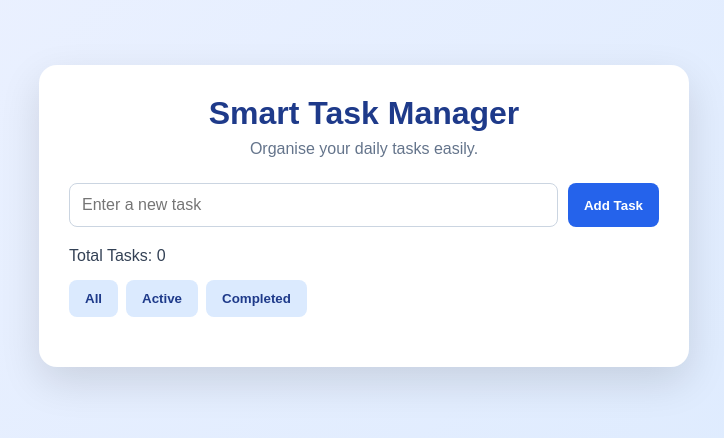
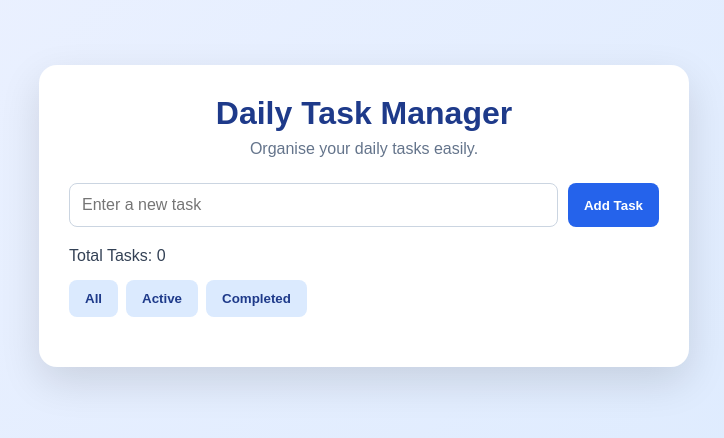
Before and after one commit to bhashimadhu/todo-list-devops-assignment, a website: page src/index.html in a window 1280 px wide. Shown: the part 184-622 px from the top of the page, without its empty margins (276-1000 px from the left). Drawn offline with Linux system fonts and the light colour scheme.

Commit message:
feat: update heading to daily task manager

```diff
--- a/src/index.html
+++ b/src/index.html
@@ -17,7 +17,7 @@
     <main class="todo-container">
 
         <header>
-            <h1>Smart Task Manager</h1>
+            <h1>Daily Task Manager</h1>
             <p>Organise your daily tasks easily.</p>
         </header>
 
```
